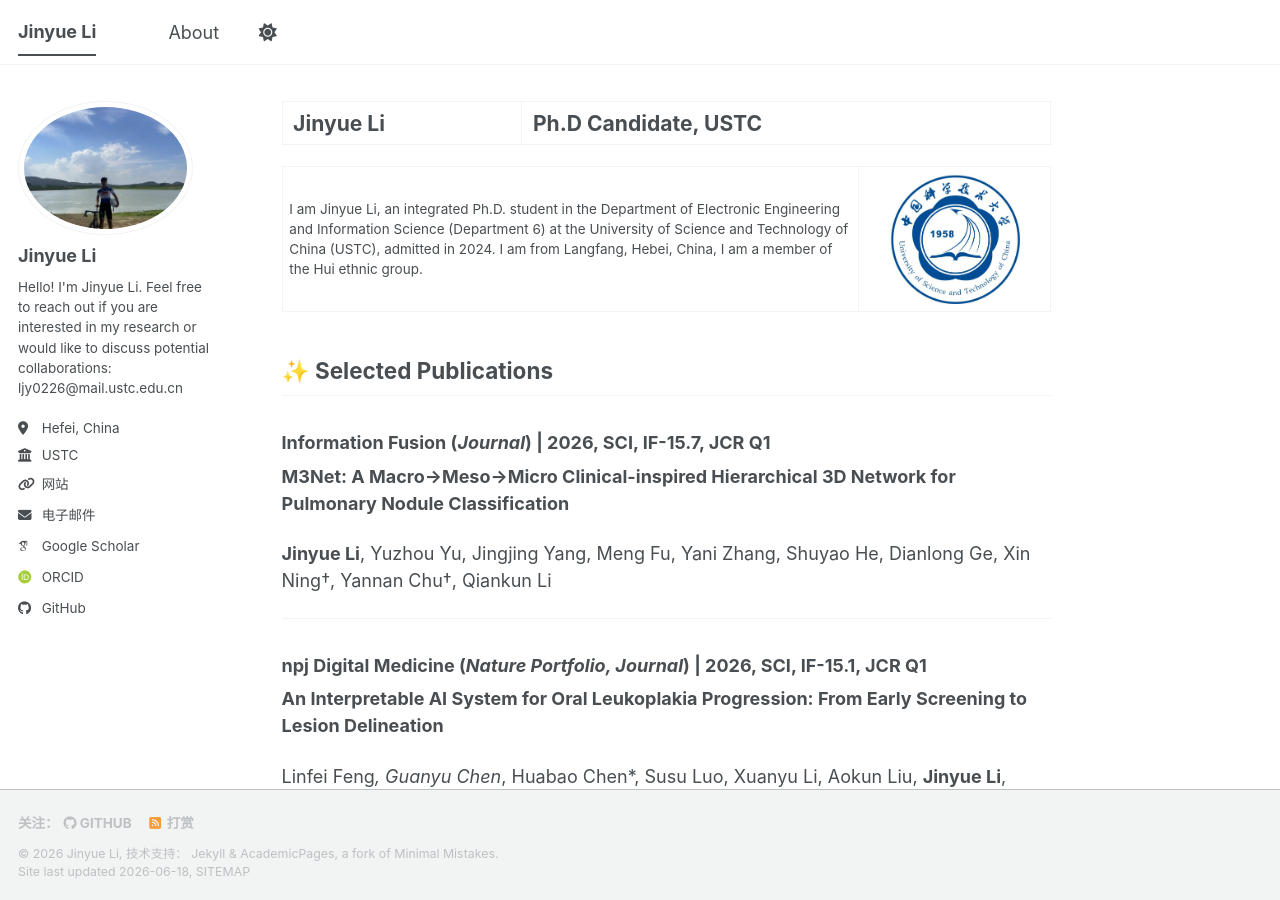
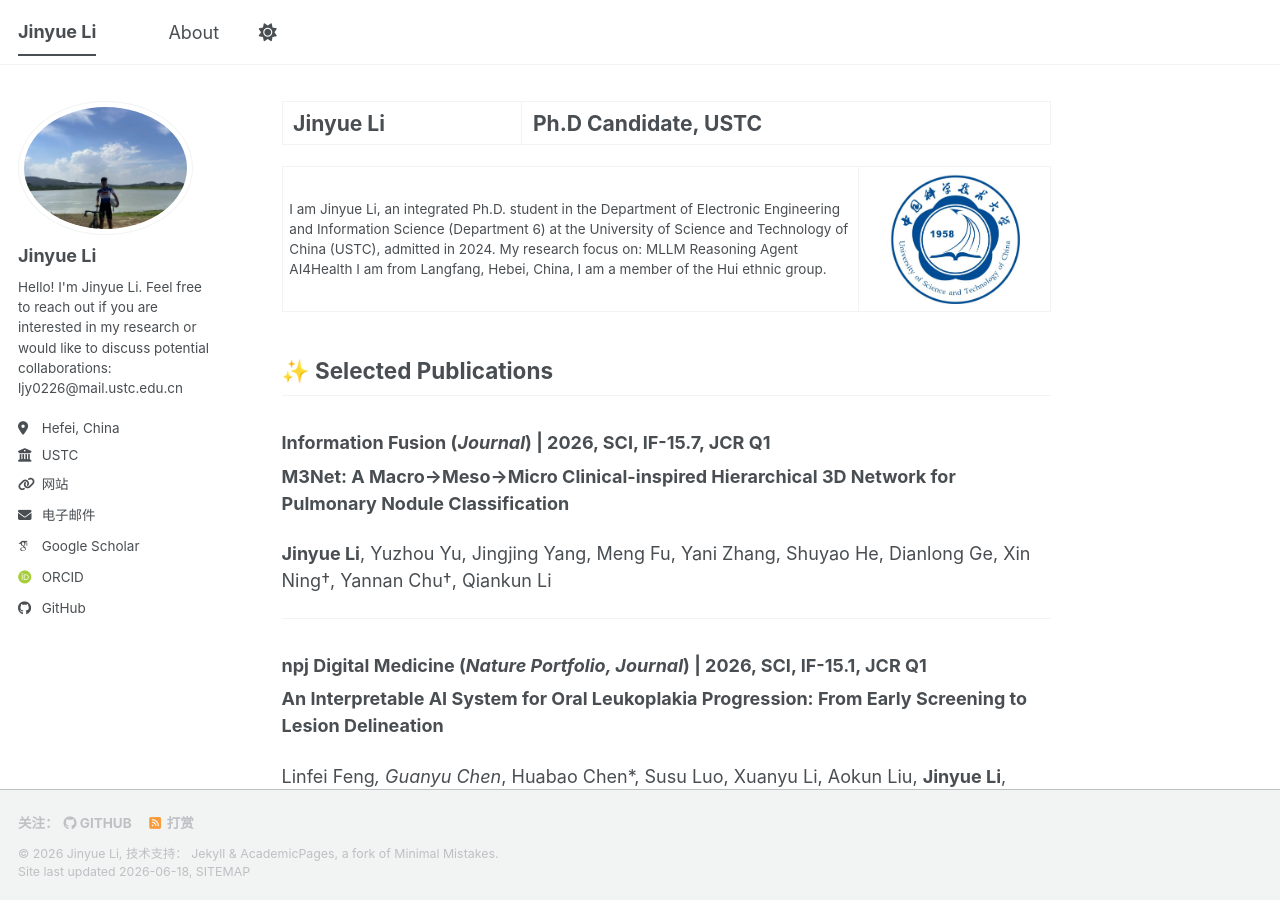
Before and after one commit to jylEcho/jylEcho.github.io, a Jekyll site: the page built from _pages/about.md, in a window 1280 px wide and 900 px high. Built offline with Jekyll 4.4.1, drawn with Linux system fonts in a browser that asks for light colours; some web fonts are replaced; a script bundle is joined from its source files by our own code; library files that are not in the unit come from our copies.

Commit message:
Update about.md

```diff
--- a/_pages/about.md
+++ b/_pages/about.md
@@ -12,7 +12,7 @@ redirect_from:
     <td width="75%" valign="top" style="font-size:1em;">
 
 I am Jinyue Li, an integrated Ph.D. student in the Department of Electronic Engineering and Information Science (Department 6) at the University of Science and Technology of China (USTC), admitted in 2024.
-
+My research focus on: MLLM Reasoning Agent AI4Health
 I am from Langfang, Hebei, China, I am a member of the Hui ethnic group.
 
    </td>
```
